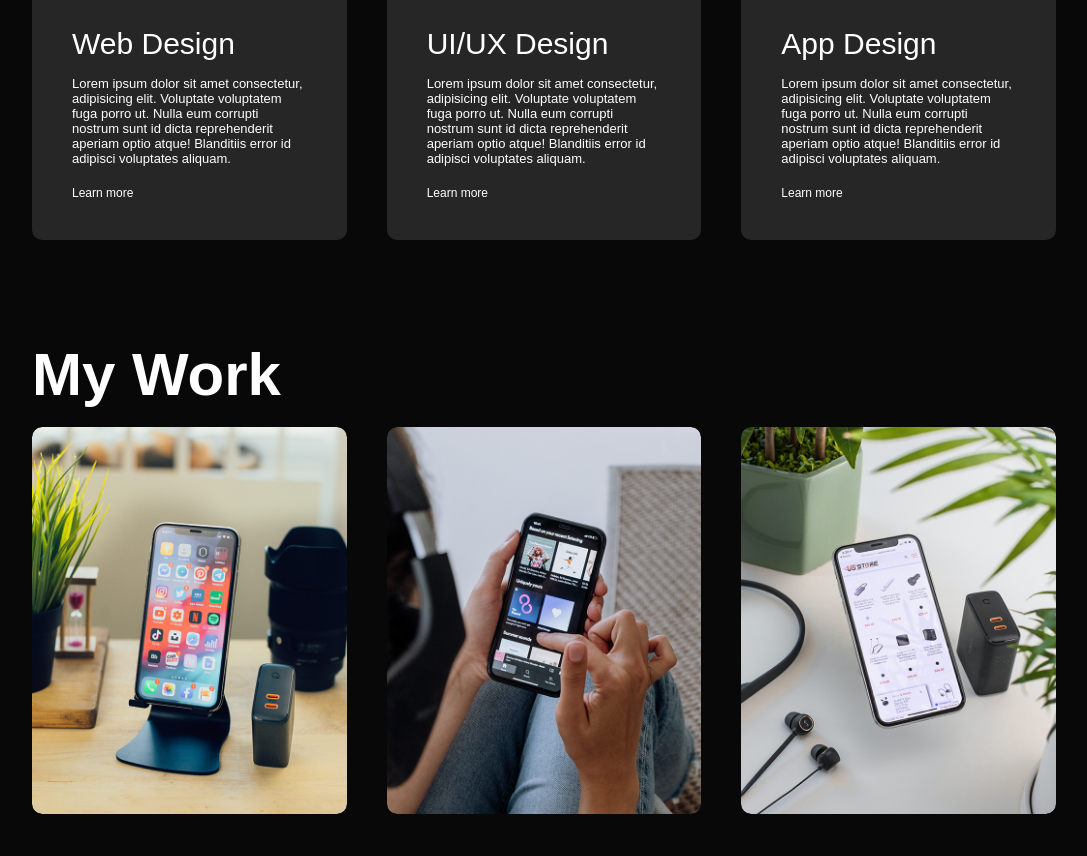
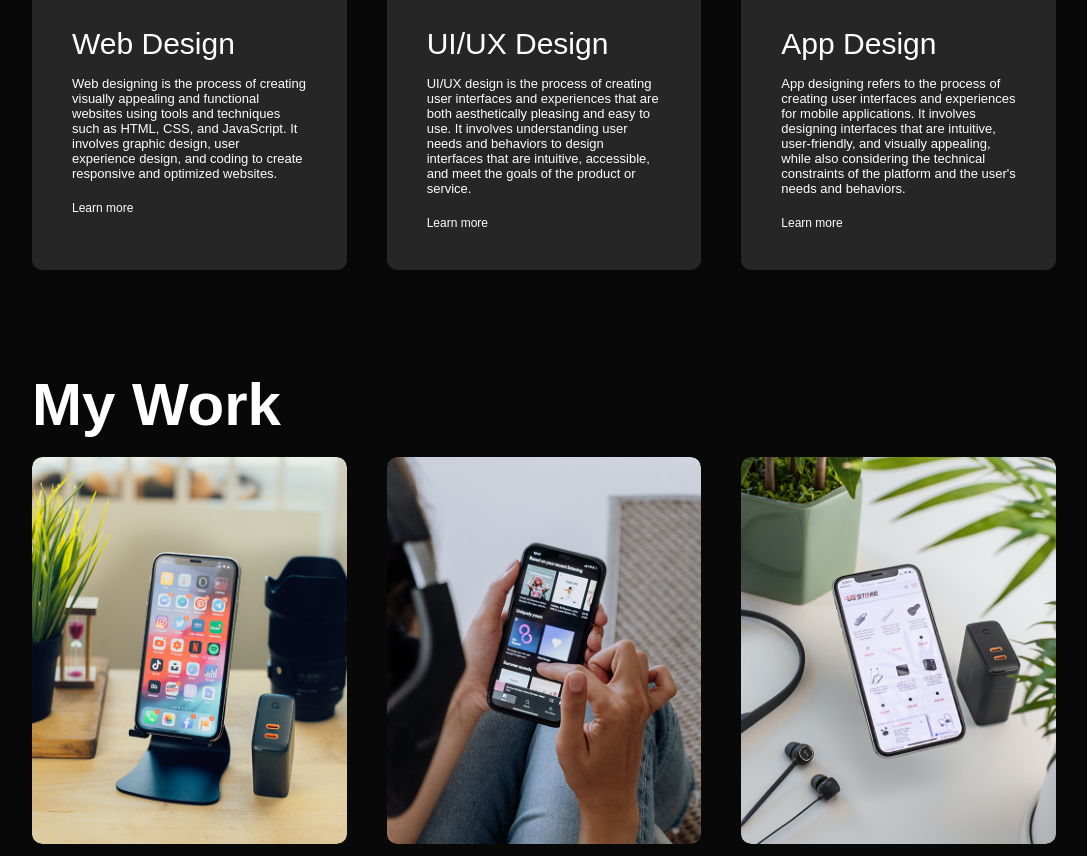
Before and after one commit to ManjeetOjha/ManjeetOjha.github.io, a plain HTML site: page index.html in a window 1280 px wide. Shown: the part 1704-2560 px from the top of the page, without its empty margins (96-1183 px from the left). Drawn offline with Linux system fonts and the light colour scheme.

Commit message:
Update index.html

```diff
--- a/index.html
+++ b/index.html
@@ -95,25 +95,26 @@
                 <div>
                     <i class="fa-solid fa-code"></i>
                     <h2>Web Design</h2>
-                    <p>Lorem ipsum dolor sit amet consectetur, adipisicing elit. Voluptate voluptatem fuga porro ut.
-                        Nulla eum corrupti nostrum sunt id dicta reprehenderit aperiam optio atque! Blanditiis error id
-                        adipisci voluptates aliquam.</p>
+                    <p>Web designing is the process of creating visually appealing and functional websites using tools
+                        and techniques such as HTML, CSS, and JavaScript. It involves graphic design, user experience
+                        design, and coding to create responsive and optimized websites.</p>
                     <a href="#">Learn more</a>
                 </div>
                 <div>
                     <i class="fa-solid fa-crop-simple"></i>
                     <h2>UI/UX Design</h2>
-                    <p>Lorem ipsum dolor sit amet consectetur, adipisicing elit. Voluptate voluptatem fuga porro ut.
-                        Nulla eum corrupti nostrum sunt id dicta reprehenderit aperiam optio atque! Blanditiis error id
-                        adipisci voluptates aliquam.</p>
+                    <p>UI/UX design is the process of creating user interfaces and experiences that are both
+                        aesthetically pleasing and easy to use. It involves understanding user needs and behaviors to
+                        design interfaces that are intuitive, accessible, and meet the goals of the product or service.</p>
                     <a href="#">Learn more</a>
                 </div>
                 <div>
                     <i class="fa-brands fa-app-store-ios"></i>
                     <h2>App Design</h2>
-                    <p>Lorem ipsum dolor sit amet consectetur, adipisicing elit. Voluptate voluptatem fuga porro ut.
-                        Nulla eum corrupti nostrum sunt id dicta reprehenderit aperiam optio atque! Blanditiis error id
-                        adipisci voluptates aliquam.</p>
+                    <p>App designing refers to the process of creating user interfaces and experiences for mobile
+                        applications. It involves designing interfaces that are intuitive, user-friendly, and visually
+                        appealing, while also considering the technical constraints of the platform and the user's needs
+                        and behaviors.</p>
                     <a href="#">Learn more</a>
                 </div>
             </div>
```
